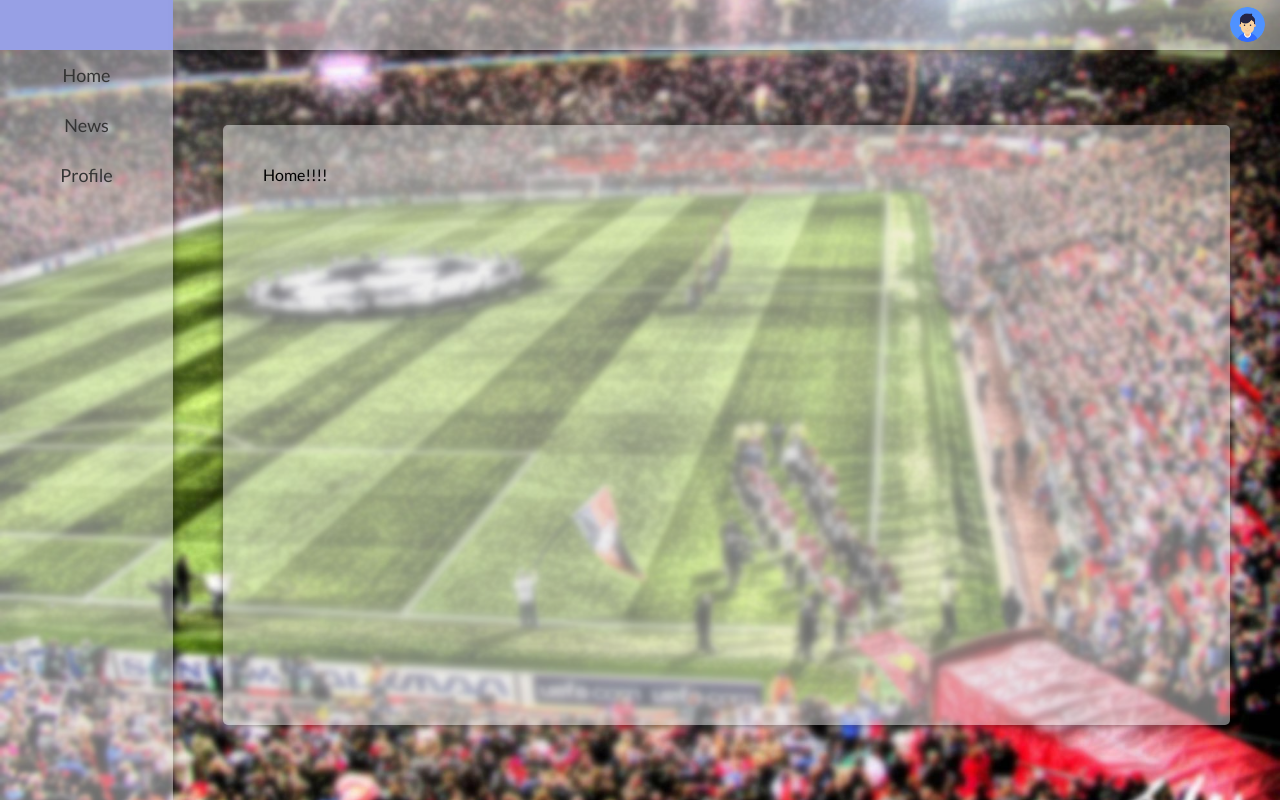
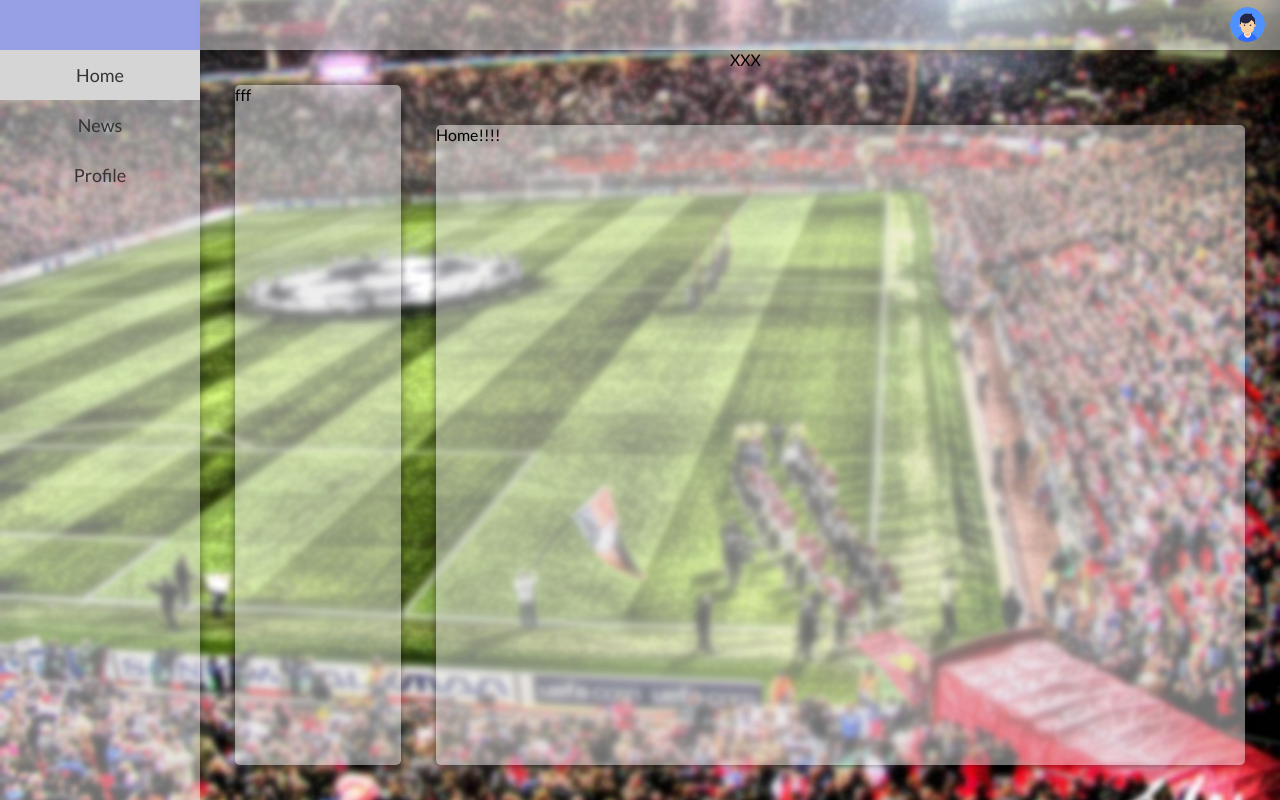
Before and after one commit to depytat88/sportEvents, an Angular app: page /home in a window 1280 px wide. Built offline with nearby package versions, Linux system fonts and the light colour scheme.

Commit message:
[4] history line and reverse layout

```diff
--- a/src/app/app.component.html
+++ b/src/app/app.component.html
@@ -1,6 +1,6 @@
 <div class="main-container">
   <aside class="left-bar"
-         [ngClass]="toggleStatus ? '_opened' : '_closed'">
+         [ngClass]="isLeftBarOpened ? '_opened' : '_closed'">
     <div class="toggle-block"
          (click)="toggleLeftBar()">
       <span class="logo"></span>
@@ -9,15 +9,22 @@
     <app-navigate-menu></app-navigate-menu>
   </aside>
 
-  <div class="content">
+  <div class="content-wrapper">
     <app-header></app-header>
 
-    <div class="app-content">
-<!--      <div class="events-line">-->
-<!--        fff-->
-<!--      </div>-->
+    <div class="variable-layout"
+         [ngClass]="{'_reverse' : isReversedVariableLayout}">
+      <span class="toggle-variable-layout"
+            (click)="toggleVariableLayout()">XXX</span>
+
+      <div class="history">
+        fff
+      </div>
+
       <div class="main-card-wrapper">
-        <router-outlet></router-outlet>
+        <div class="main-card">
+          <router-outlet></router-outlet>
+        </div>
       </div>
     </div>
   </div>
--- a/src/app/app.component.scss
+++ b/src/app/app.component.scss
@@ -1,16 +1,3 @@
-.app-content {
-  height: calc(100vh - 50px);
-  padding: 75px 50px 0;
-}
-
-.main-card-wrapper {
-  height: calc(100vh - 200px);
-  padding: 40px;
-  background-color: rgba(222, 222, 222, 0.5);
-  box-shadow: 0 0 10px rgba(0, 0, 0, 0.5);
-  border-radius: 5px;
-}
-
 .toggle-block {
   position: relative;
   width: 100%;
@@ -18,20 +5,86 @@
   background: #97a0e5;
 }
 
-.content {
-  width: 100%;
-}
-
 .left-bar {
   background-color: rgba(222, 222, 222, 0.5);
   box-shadow: 0 0 10px rgba(0, 0, 0, 0.5);
-  transition: width 0.3s;
+  transition: min-width 0.3s,
+              width 0.3s;
 
   &._opened {
     width: 200px;
+    min-width: 200px;
   }
 
   &._closed {
     width: 50px;
+    min-width: 50px;
   }
 }
+
+.content-wrapper {
+  width: 100%;
+}
+
+.variable-layout {
+  position: relative;
+  display: flex;
+  flex-direction: row;
+  height: calc(100vh - 50px);
+  padding: 35px;
+  &._reverse {
+    flex-direction: row-reverse;
+    .main-card-wrapper {
+      padding-right: 35px;
+      padding-left: 0;
+    }
+
+    .history {
+      animation-name: collapseHistoryRight;
+      animation-duration: 0.3s;
+    }
+  }
+
+  .history {
+    animation-name: collapseHistoryLeft;
+    animation-duration: 0.3s;
+  }
+}
+
+.toggle-variable-layout {
+  position: absolute;
+  top: 0;
+  left: 50%;
+  margin-left: -10px;
+}
+
+.history {
+  width: 200px;
+  background-color: rgba(222, 222, 222, 0.5);
+  box-shadow: 0 0 10px rgba(0, 0, 0, 0.5);
+  border-radius: 5px;
+  transition: min-width 0.3s,
+              width 0.3s;
+}
+
+@keyframes collapseHistoryLeft {
+  from {width: 0; opacity: 0}
+  to {width: 200px; opacity: 1}
+}
+
+@keyframes collapseHistoryRight {
+  from {width: 0; opacity: 0}
+  to {width: 200px; opacity: 1}
+}
+
+.main-card-wrapper {
+  width: 100%;
+  padding: 40px 0 0 35px;
+}
+
+.main-card {
+  height: 100%;
+  background-color: rgba(222, 222, 222, 0.5);
+  box-shadow: 0 0 10px rgba(0, 0, 0, 0.5);
+  border-radius: 5px;
+}
--- a/src/app/app.component.ts
+++ b/src/app/app.component.ts
@@ -6,9 +6,14 @@ import { Component } from '@angular/core';
   styleUrls: ['./app.component.scss']
 })
 export class AppComponent {
-  toggleStatus = true;
+  isLeftBarOpened = true;
+  isReversedVariableLayout = false;
 
   toggleLeftBar(): void {
-    this.toggleStatus = !this.toggleStatus;
+    this.isLeftBarOpened = !this.isLeftBarOpened;
+  }
+
+  toggleVariableLayout(): void {
+    this.isReversedVariableLayout = !this.isReversedVariableLayout;
   }
 }
--- a/src/app/constants/states.constants.ts
+++ b/src/app/constants/states.constants.ts
@@ -1,7 +1,7 @@
 export class StatesConstants {
   static readonly HOME = {
     TITLE: 'Home',
-    LINK: '',
+    LINK: '/home',
   };
   static readonly NEWS = {
     TITLE: 'News',
--- a/src/styles.scss
+++ b/src/styles.scss
@@ -25,3 +25,7 @@ p {
   display: flex;
   height: 100%;
 }
+
+.left-bar._closed .navigate-link {
+  font-size: 0;
+}
```
